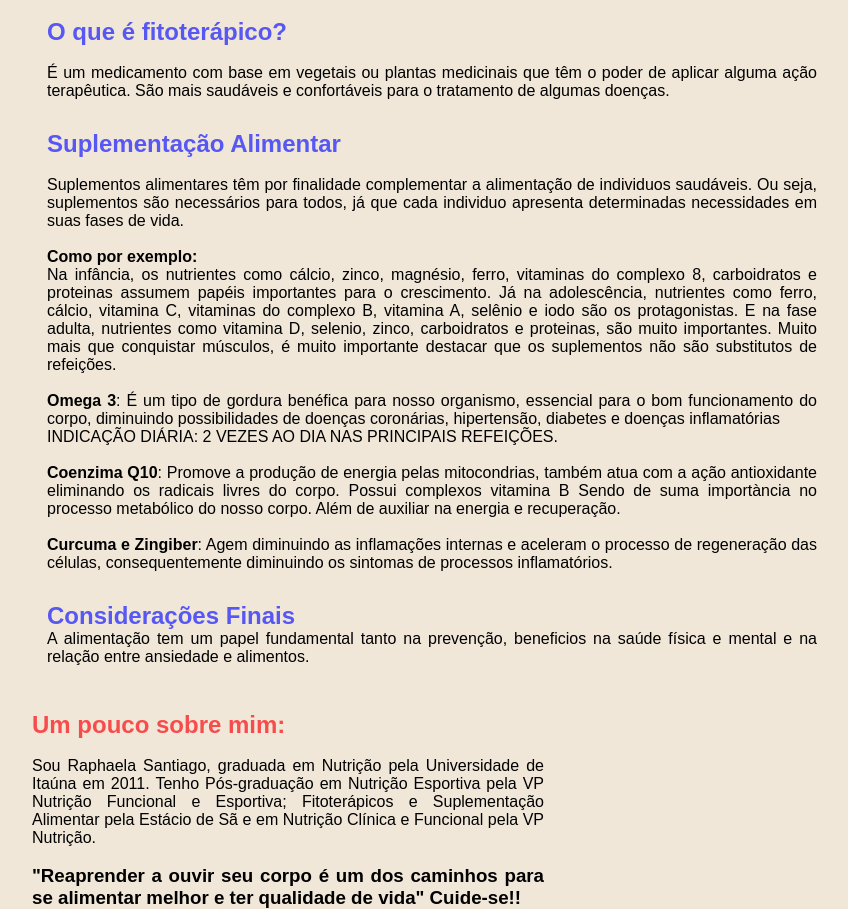
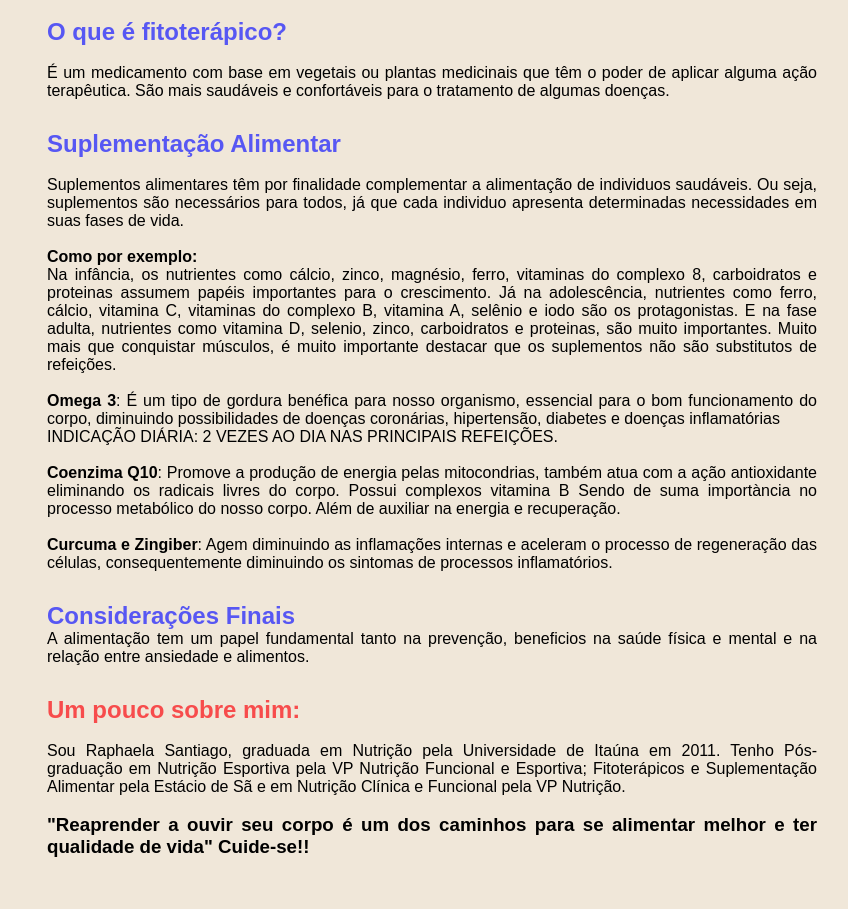
Before and after one commit to rafa-simoes22/palestra, a plain HTML site: page index.html in a window 1280 px wide. Shown: the part 2145-3054 px from the top of the page, without its empty margins (352-1200 px from the left). Drawn offline with Linux system fonts and the light colour scheme.

Commit message:
ajustes finais

```diff
--- a/index.html
+++ b/index.html
@@ -88,16 +88,14 @@
                 <h2>Considerações Finais</h2>
                 <p>A alimentação tem um papel fundamental tanto na prevenção, beneficios na saúde física e mental e na relação entre ansiedade e alimentos.</p>
             </div>
+            <div class="topico">
+                <h2 style="color: rgb(247, 76, 76);">Um pouco sobre mim:</h2>
+            <br>
+            <p>Sou Raphaela Santiago, graduada em Nutrição pela Universidade de Itaúna em 2011. Tenho Pós-graduação em Nutrição Esportiva pela VP Nutrição Funcional e Esportiva; Fitoterápicos e Suplementação Alimentar pela Estácio de Sã e em Nutrição Clínica e Funcional pela VP Nutrição.</p>
+            <br>
+            <h3>"Reaprender a ouvir seu corpo é um dos caminhos para se alimentar melhor e ter qualidade de vida" Cuide-se!!</h3>
+            </div>
         </div>
     </main>
-    <footer>
-        <div class="conteudo_footer">
-            <h2 style="color: rgb(247, 76, 76);">Um pouco sobre mim:</h2>
-        <br>
-        <p>Sou Raphaela Santiago, graduada em Nutrição pela Universidade de Itaúna em 2011. Tenho Pós-graduação em Nutrição Esportiva pela VP Nutrição Funcional e Esportiva; Fitoterápicos e Suplementação Alimentar pela Estácio de Sã e em Nutrição Clínica e Funcional pela VP Nutrição.</p>
-        <br>
-        <h3>"Reaprender a ouvir seu corpo é um dos caminhos para se alimentar melhor e ter qualidade de vida" Cuide-se!!</h3>
-        </div>
-    </footer>
 </body>
 </html>
--- a/style.css
+++ b/style.css
@@ -42,15 +42,6 @@ main{
    font-family: Arial, Helvetica, sans-serif;
    text-align: justify;
 }
-footer{
-    width: auto;
-    height: 100px;
-    font-family: Arial, Helvetica, sans-serif;
-    text-align: justify;
-    padding: 30%;
-    padding-top: 10px;
-    padding-bottom: 50px;
-}
 .conteudo{
     width: 800px;
     display: flex;
```
